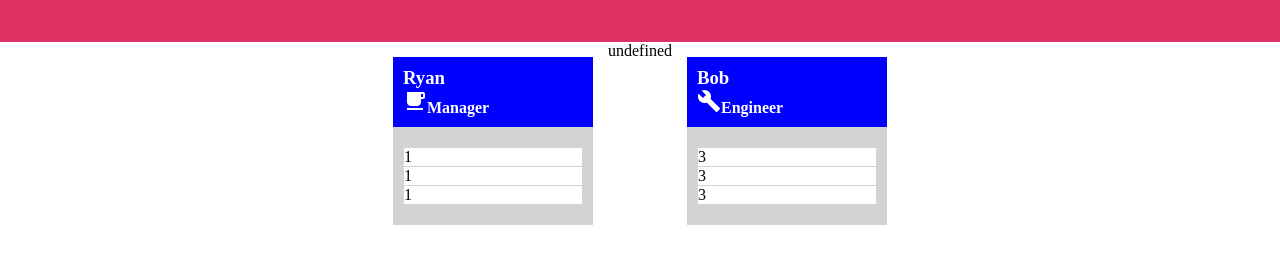
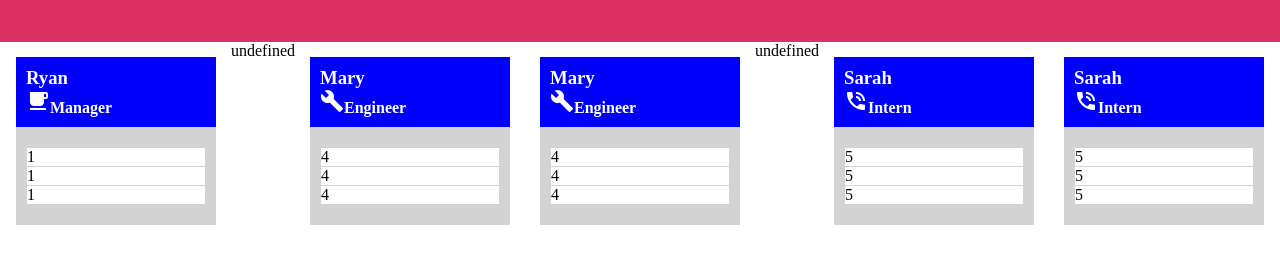
Before and after one commit to ryanascherr/team-profile-generator, a website: page index2.html in a window 1280 px wide. Shown: the part 85-348 px from the top of the page. Drawn offline with Linux system fonts and the light colour scheme.

Commit message:
Added functionality to display multiple cards for intern if multple are selected.

```diff
--- a/index2.html
+++ b/index2.html
@@ -29,16 +29,52 @@
     </div>
     undefined<div class="card">
         <header>
-        <h3 id="name">Bob</h3>
+            <h3 id="name">Mary</h3>
             <h4 id="role"><i class="material-icons">build</i>Engineer</h4>
         </header>
         <div class="body">
             <ul>
-            <li>3</li>
-            <li>3</li>
-            <li>3</li>
+                <li>4</li>
+                <li>4</li>
+                <li>4</li>
+            </ul>
+        </div>
+      </div><div class="card">
+        <header>
+            <h3 id="name">Mary</h3>
+            <h4 id="role"><i class="material-icons">build</i>Engineer</h4>
+        </header>
+        <div class="body">
+            <ul>
+                <li>4</li>
+                <li>4</li>
+                <li>4</li>
             </ul>
         </div>
       </div>
-
+    undefined<div class="card">
+        <header>
+            <h3 id="name">Sarah</h3>
+            <h4 id="role"><i class="material-icons">phone_in_talk</i>Intern</h4>
+        </header>
+        <div class="body">
+            <ul>
+                <li>5</li>
+                <li>5</li>
+                <li>5</li>
+            </ul>
         </div>
+      </div><div class="card">
+        <header>
+            <h3 id="name">Sarah</h3>
+            <h4 id="role"><i class="material-icons">phone_in_talk</i>Intern</h4>
+        </header>
+        <div class="body">
+            <ul>
+                <li>5</li>
+                <li>5</li>
+                <li>5</li>
+            </ul>
+        </div>
+      </div>
+    </div>
```
Also changed, not shown: index.js (+6 -19 lines). Lines whose indentation alone changed are shown as unchanged.
